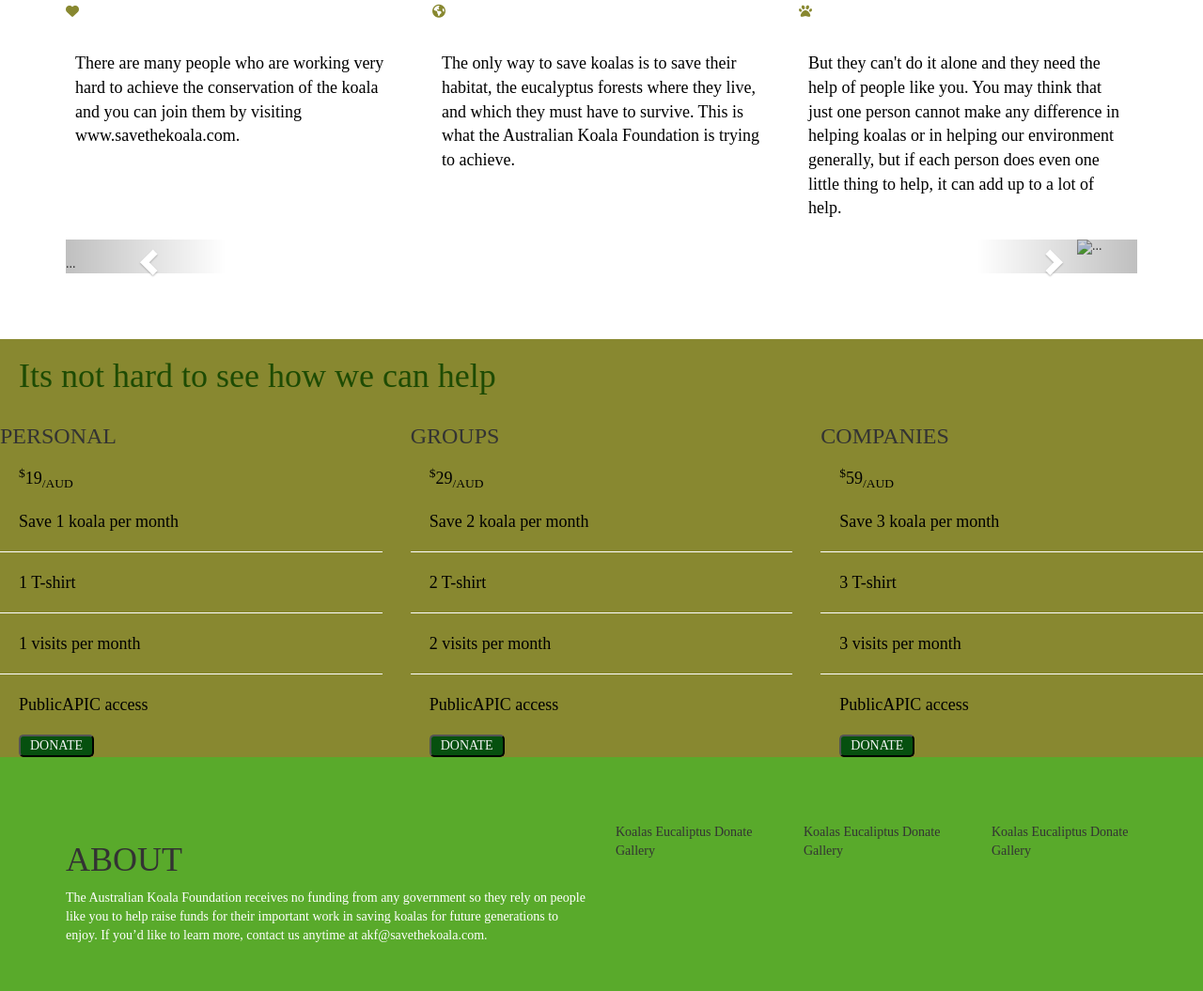
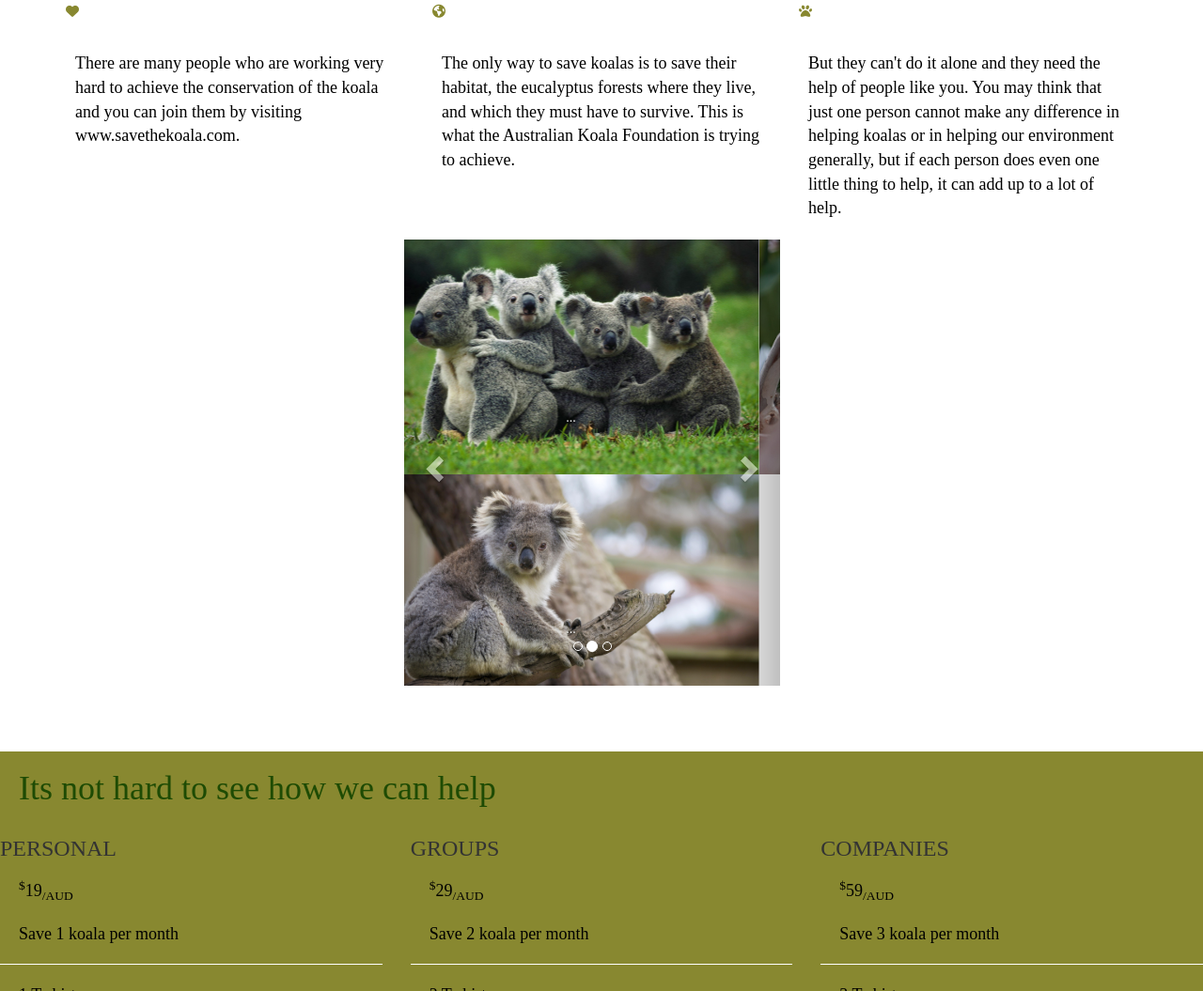
Before and after one commit to cstapiarubio/save-the-koala-vol2, a plain HTML site: page index.html in a window 1280 px wide. Shown: the part 2703-3758 px from the top of the page at 94% size. Drawn offline with nearby package versions, Linux system fonts and the light colour scheme; a web font is replaced by a local one.

Commit message:
termine carrusel

```diff
--- a/assets/css/main.css
+++ b/assets/css/main.css
@@ -163,6 +163,11 @@
 	color: #888830;
 }
 
+#carousel-example-generic{
+	width: 400px;
+	margin-left: 360px;
+}
+
 /* diseño de sección six*/
 
 .section-six{
--- a/index.html
+++ b/index.html
@@ -179,18 +179,26 @@
   <!-- Wrapper for slides -->
   <div class="carousel-inner" role="listbox">
     <div class="item active">
-      <img src="..." alt="...">
+      <img src="assets/img/all.jpg" alt="foto-carrusel">
       <div class="carousel-caption">
         ...
       </div>
     </div>
+
     <div class="item">
-      <img src="..." alt="...">
+      <img src="assets/img/portada.jpg" alt="foto-carrusel">
       <div class="carousel-caption">
         ...
       </div>
     </div>
-    ...
+
+    <div class="item active">
+      <img src="assets/img/uno.jpg" alt="foto-carrusel">
+      <div class="carousel-caption">
+        ...
+      </div>
+    </div>
+
   </div>
 
   <!-- Controls -->
```
Also changed, not shown: assets/img/x.jpg (renamed from assets/img/cosita-fea.jpg).
